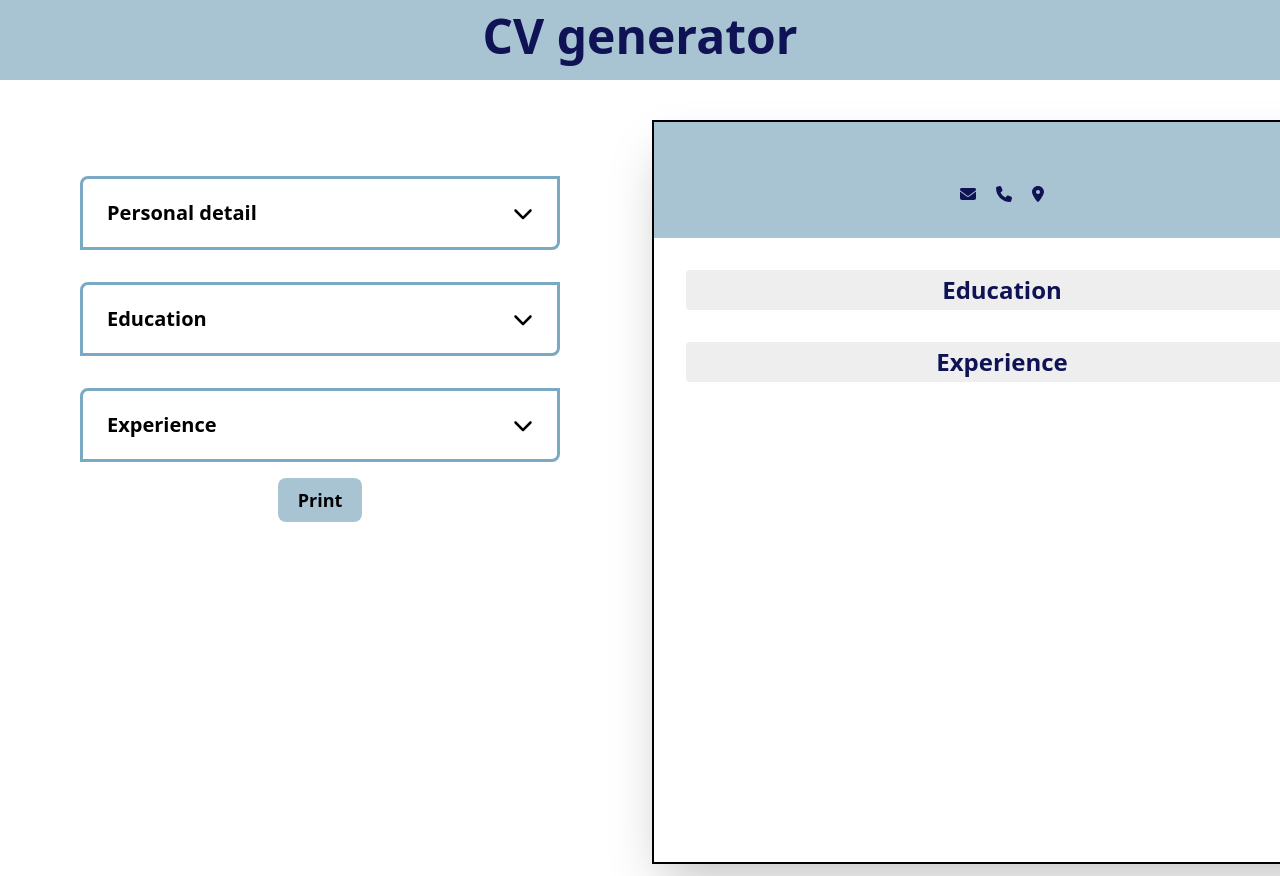
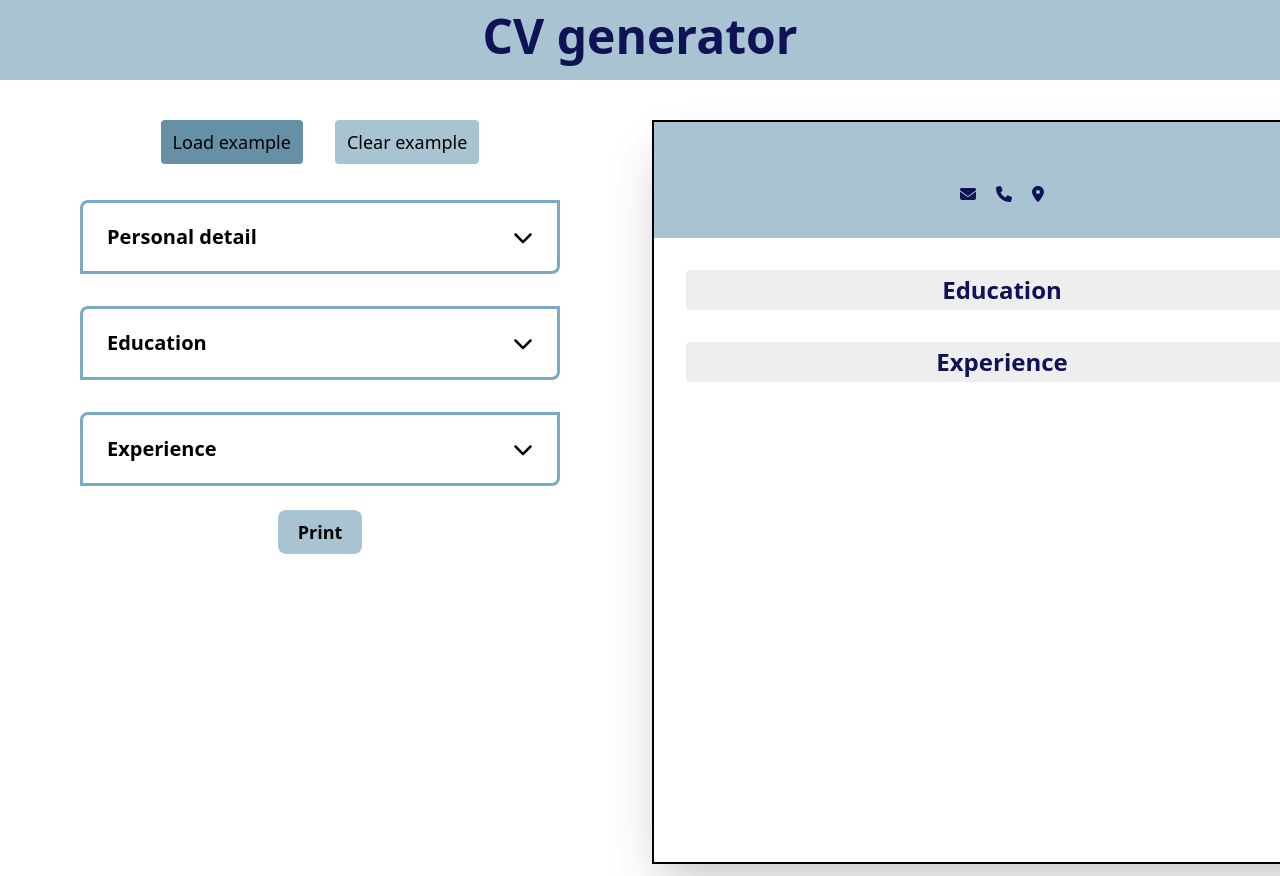
Before and after one commit to GiangNPham/cv-generator, a React app in the folder CV-generator/: page / in a window 1280 px wide. Shown: the top 876 px of the page. Built offline with nearby package versions, Linux system fonts and the light colour scheme; the HTML template or start-up script is replaced by a standard one.

Commit message:
add example -----> FINISHED

```diff
--- a/CV-generator/src/App.jsx
+++ b/CV-generator/src/App.jsx
@@ -25,7 +25,7 @@ function App() {
           />
           <div className="flex flex-col items-center">
             <button
-              className=" bg-secondary px-5 py-2 rounded-lg text-lg font-semibold"
+              className=" bg-secondary px-5 py-2 rounded-lg text-lg font-semibold mt-2"
               onClick={() => window.print()}
             >
               Print
--- /dev/null
+++ b/CV-generator/src/componenets/Example.jsx
@@ -0,0 +1,81 @@
+const personnalInfosExample = {
+  fullName: "Giang Pham",
+  email: "0yeuai#em",
+  phoneNumber: "1112223333",
+  address: "Richardson, Texas",
+};
+const educationItemsExample = [
+  {
+    id: 0,
+    school: "University of Texas at Dallas",
+    degree: "Computer Science",
+    startDate: "08/2023",
+    endDate: "12/2026",
+    location: "Richardson, Texas",
+  },
+  {
+    id: 1,
+    school: "Hanoi Amsterdam Highschool for the Gifted",
+    degree: "Mathematics",
+    startDate: "08/2020",
+    endDate: "05/2023",
+    location: "Hanoi, Vietnam",
+  },
+];
+const experienceItemsExample = [
+  {
+    id: 0,
+    companyName: "Google",
+    position: "Software Developer Intern",
+    startDate: "05/2024",
+    endDate: "08/2024",
+    location: "San Francisco, California",
+    description:
+      "Lorem ipsum dolor sit amet, consectetur adipiscing elit, sed do eiusmod tempor incididunt ut labore et dolore magna aliqua. Ut enim ad minim veniam, quis nostrud exercitation ullamco laboris nisi ut aliquip ex ea commodo consequat. ",
+  },
+  {
+    id: 1,
+    companyName: "Meta",
+    position: "Software Developer Intern",
+    startDate: "05/2025",
+    endDate: "08/2025",
+    location: "Seattle, Washington",
+    description:
+      "Lorem ipsum dolor sit amet, consectetur adipiscing elit, sed do eiusmod tempor incididunt ut labore et dolore magna aliqua. Ut enim ad minim veniam, quis nostrud exercitation ullamco laboris nisi ut aliquip ex ea commodo consequat. ",
+  },
+];
+export default function Example({
+  setPersonalInfo,
+  setEducationItem,
+  setExperienceItem,
+}) {
+  return (
+    <>
+      <button
+        className="text-lg bg-primary rounded py-2 px-3 mr-8"
+        onClick={() => {
+          setPersonalInfo(personnalInfosExample);
+          setEducationItem(educationItemsExample);
+          setExperienceItem(experienceItemsExample);
+        }}
+      >
+        Load example
+      </button>
+      <button
+        className="text-lg bg-secondary rounded py-2 px-3 "
+        onClick={() => {
+          setPersonalInfo({
+            fullName: "",
+            email: "",
+            phone: "",
+            address: "",
+          });
+          setEducationItem([]);
+          setExperienceItem([]);
+        }}
+      >
+        Clear example
+      </button>
+    </>
+  );
+}
--- a/CV-generator/src/componenets/Form.jsx
+++ b/CV-generator/src/componenets/Form.jsx
@@ -2,6 +2,7 @@ import Thumbnail from "./form/Thumbnail";
 import Input from "./form/Input";
 import EducationList from "../componenets/Education/EducationList.jsx";
 import ExperienceList from "./Experience/ExperienceList.jsx";
+import Example from "./Example.jsx";
 
 export default function Form({
   personalInfo,
@@ -12,7 +13,14 @@ export default function Form({
   setExperienceItem,
 }) {
   return (
-    <div className="flex flex-col items-center mt-20">
+    <div className="flex flex-col items-center mt-10">
+      <div className="mb-5">
+        <Example
+          setPersonalInfo={setPersonalInfo}
+          setEducationItem={setEducationItem}
+          setExperienceItem={setExperienceItem}
+        />
+      </div>
       <Thumbnail title={"Personal detail"}>
         <Input
           title="Full name"
```
